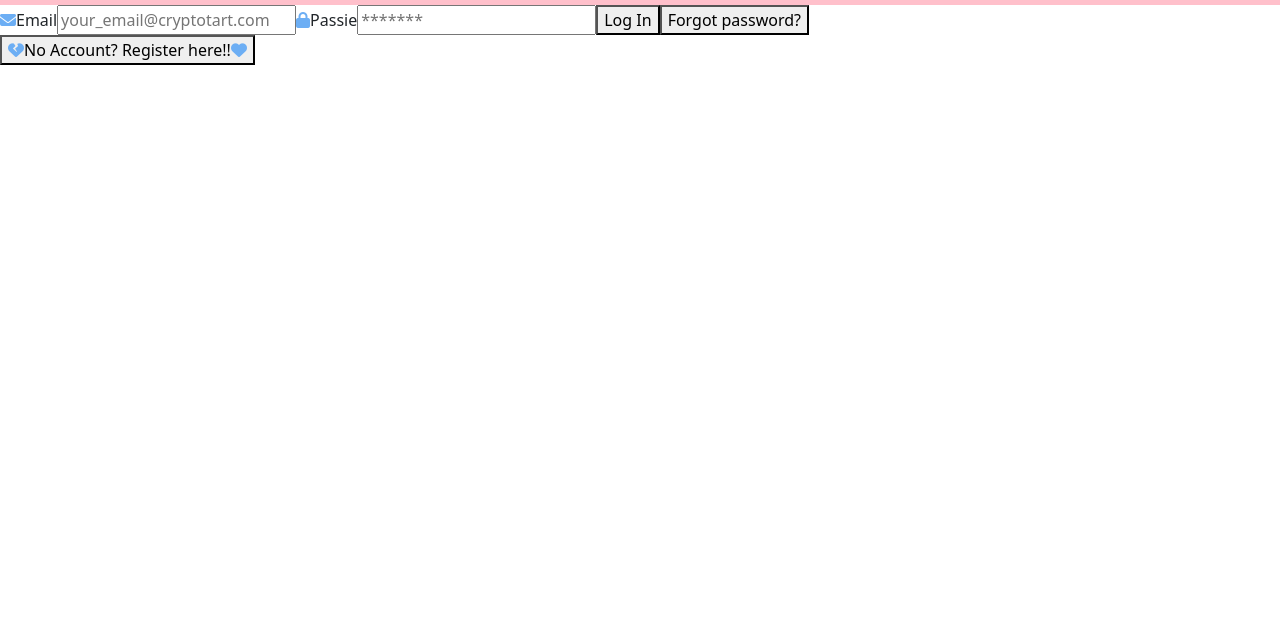
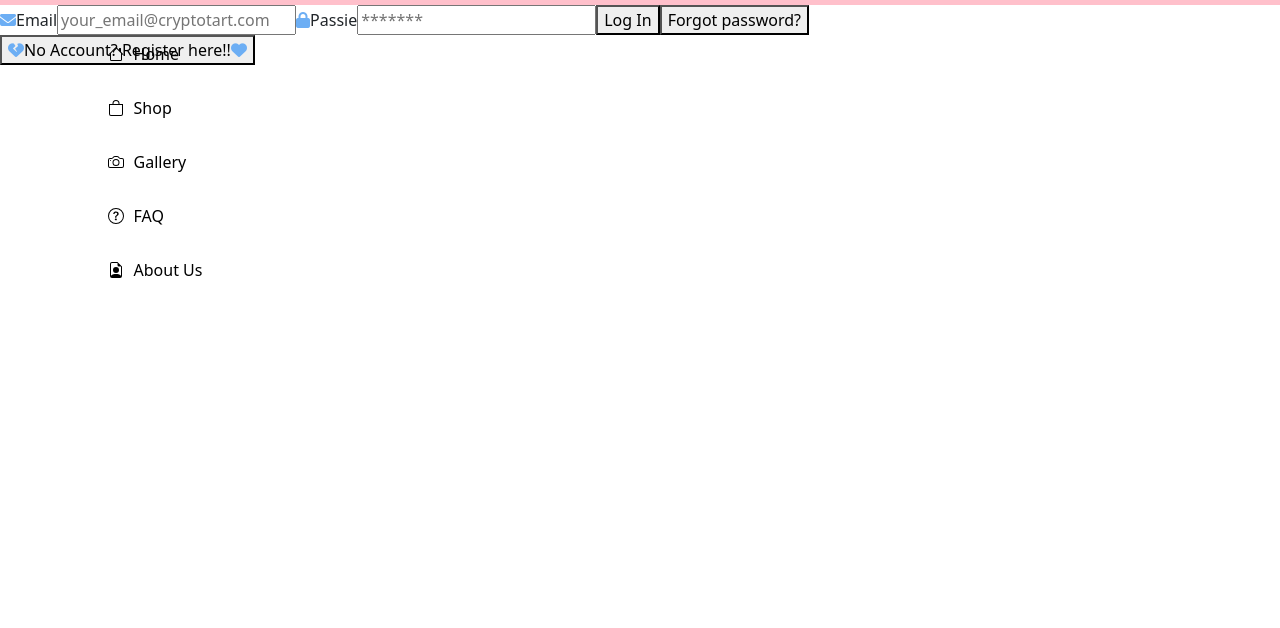
Before and after one commit to KayBahr/SerendipitySkyWebsite, a React app: page /login in a window 1280 px wide. Shown: the part 83-711 px from the top of the page. Built offline with nearby package versions, Linux system fonts and the light colour scheme; no server answers.

Commit message:
sidebar initial commit

```diff
--- /dev/null
+++ b/src/front/js/component/sidebar.js
@@ -0,0 +1,30 @@
+import React from "react";
+import { Link } from "react-router-dom";
+import { House, Bag, Camera, QuestionCircle, FileEarmarkPerson } from "react-bootstrap-icons";
+import "../../styles/sidebar.css";
+
+export const Sidebar = () => {
+    return (
+        <nav className="sidebar">
+            <div className="container">
+                <div className="links-container">
+                    <Link to="/" className="link-button">
+                        <button className="button-side"><House /> Home</button>
+                    </Link>
+                    <Link to="/" className="link-button">
+                        <button className="button-side"><Bag /> Shop</button>
+                    </Link>
+                    <Link to="/" className="link-button">
+                        <button className="button-side"><Camera /> Gallery</button>
+                    </Link>
+                    <Link to="/" className="link-button">
+                        <button className="button-side"><QuestionCircle /> FAQ</button>
+                    </Link>
+                    <Link to="/" className="link-button">
+                        <button className="button-side"><FileEarmarkPerson /> About Us</button>
+                    </Link>
+                </div>
+            </div>
+        </nav>
+    );
+};
--- a/src/front/js/layout.js
+++ b/src/front/js/layout.js
@@ -11,6 +11,7 @@ import Private from "./pages/private";
 import injectContext from "./store/appContext";
 
 import { Navbar } from "./component/navbar";
+import { Sidebar } from "./component/sidebar";
 import { Footer } from "./component/footer";
 
 const Layout = () => {
@@ -31,6 +32,7 @@ const Layout = () => {
                         <Route path="/resetpassword" element={<ResetPass />} />
                         <Route element={<h1>Not found!</h1>} />
                     </Routes>
+                    <Sidebar />
                     <Footer />
                 </ScrollToTop>
             </BrowserRouter>
--- a/src/front/styles/navbar.css
+++ b/src/front/styles/navbar.css
@@ -1,6 +1,7 @@
 .navbar {
     background-color: pink;
 }
+
 .small-logo {
     width: 150px;
     height: auto;
--- /dev/null
+++ b/src/front/styles/sidebar.css
@@ -0,0 +1,43 @@
+.sidebar {
+    background-color: transparent;
+    width: 250px;
+    position: absolute;
+    top: 115px;
+    left: 30px;
+    z-index: 100;
+}
+
+.container {
+    display: flex;
+    justify-content: center;
+    align-items: center;
+    height: 100%;
+}
+
+.links-container {
+    display: flex;
+    flex-direction: column;
+    gap: 10px;
+}
+
+.link-button {
+    text-decoration: none;
+}
+
+.button-side {
+    background-color: transparent;
+    border: none;
+    display: flex;
+    align-items: center;
+    gap: 10px;
+    padding: 10px;
+    width: 100%;
+    text-align: left;
+    color: black;
+    cursor: pointer;
+    transition: background-color 0.3s, color 0.3s;
+}
+
+.button-side:hover {
+    color: white;
+}
```
